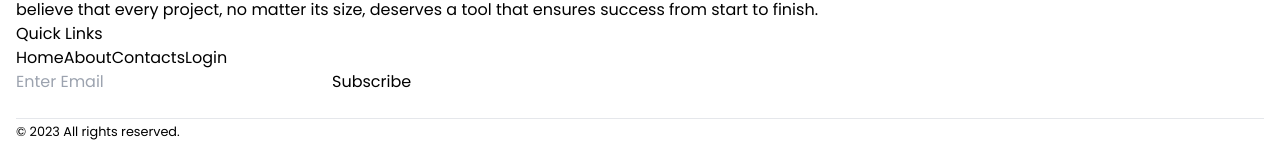
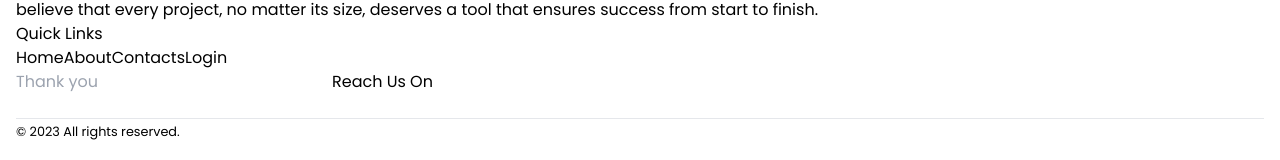
Before and after one commit to arnold-aswan/project-tracker-frontend, a React (Vite) app in the folder client/: page /login in a window 1280 px wide. Shown: the part 891-1051 px from the top of the page. Built offline with nearby package versions, Linux system fonts and the light colour scheme; no server answers; some icons are missing.

Commit message:
added footer

```diff
--- a/client/src/components/Footer.jsx
+++ b/client/src/components/Footer.jsx
@@ -74,7 +74,7 @@ function Footer() {
                 type="email"
                 // onChange={(e) => setEmail(e.target.value)}
                 // value={email}
-                placeholder="Enter Email"
+                placeholder="Thank you"
                 // required
               />
               <button
@@ -85,7 +85,7 @@ function Footer() {
                  transition-all ease-in-out duration-300 basis-full mt-3
                  "
               >
-                Subscribe
+                <span className="text-blue-500">Reach</span> Us On
               </button>
             </form>
             <div className="flex gap-5 justify-center">
```
